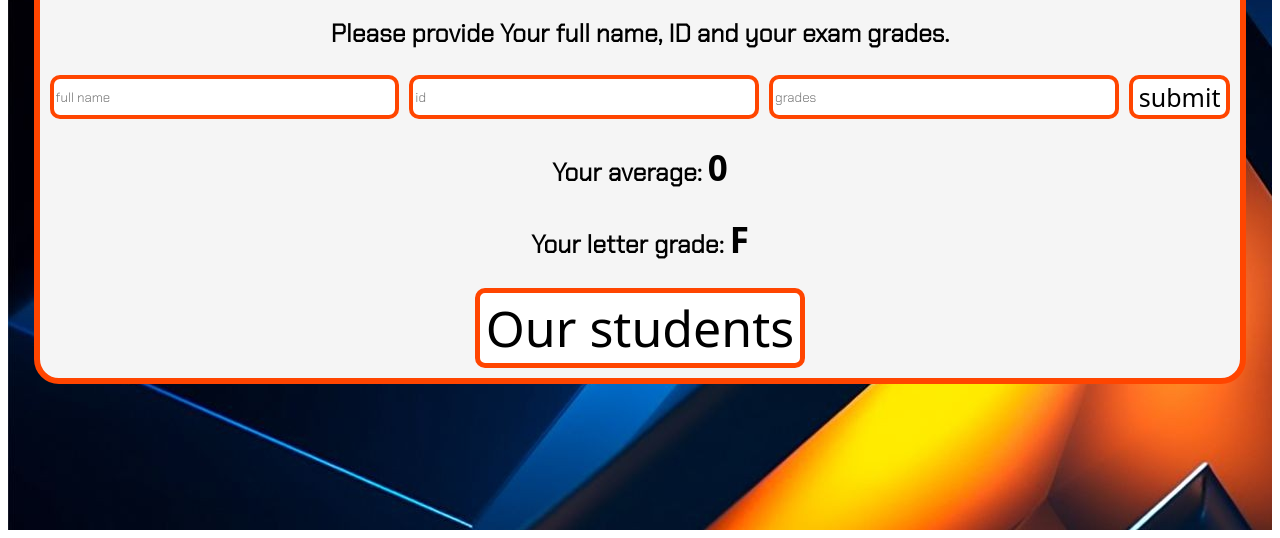
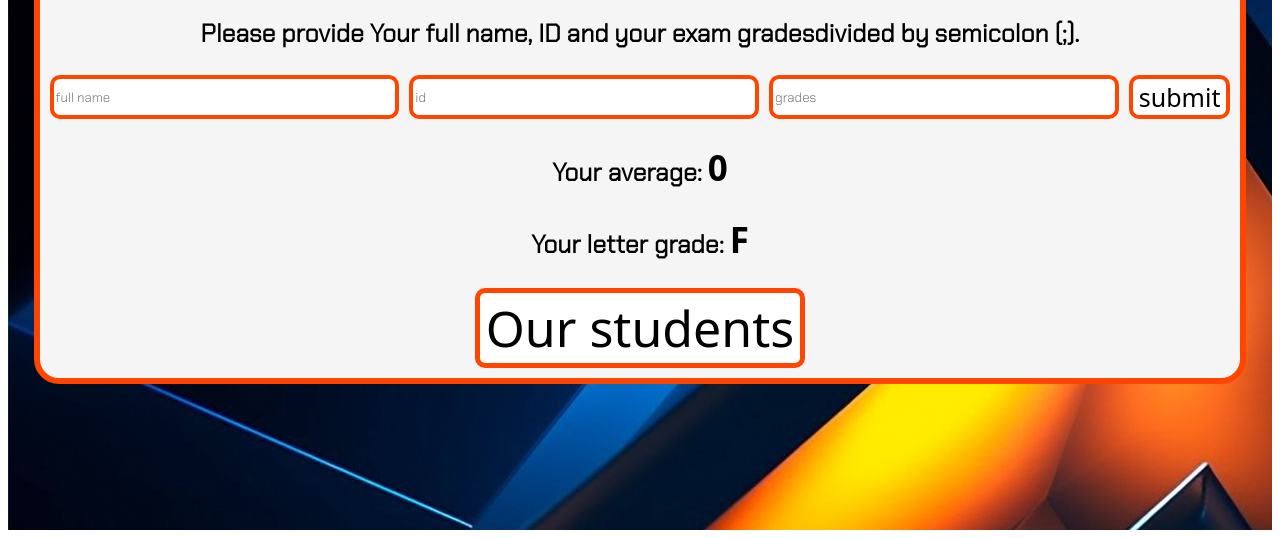
Before and after one commit to AgaHrmn/js-students_grades, a plain HTML site: page index.html in a window 1280 px wide. Shown: the part 278-816 px from the top of the page. Drawn offline with Linux system fonts and the light colour scheme; a web font is replaced by a local one.

Commit message:
fixed bugs

```diff
--- a/index.html
+++ b/index.html
@@ -20,7 +20,7 @@
     <div id="screen">
         <div id="wrapper">
             <h1>Welcome at Students Registry!</h1>
-            <h3>Please provide Your full name, ID and your exam grades.</h3>
+            <h3>Please provide Your full name, ID and your exam gradesdivided by semicolon (;).</h3>
 
             <form id="studentsDataForm">
                 <input type="text" value="" id="fullName" placeholder="full name" />
```
Also changed, not shown: txt-files/README.txt (renamed from TXT/README.txt), txt-files/app.txt, txt-files/index.txt, txt-files/styles.txt (renamed from TXT/styles.txt).
